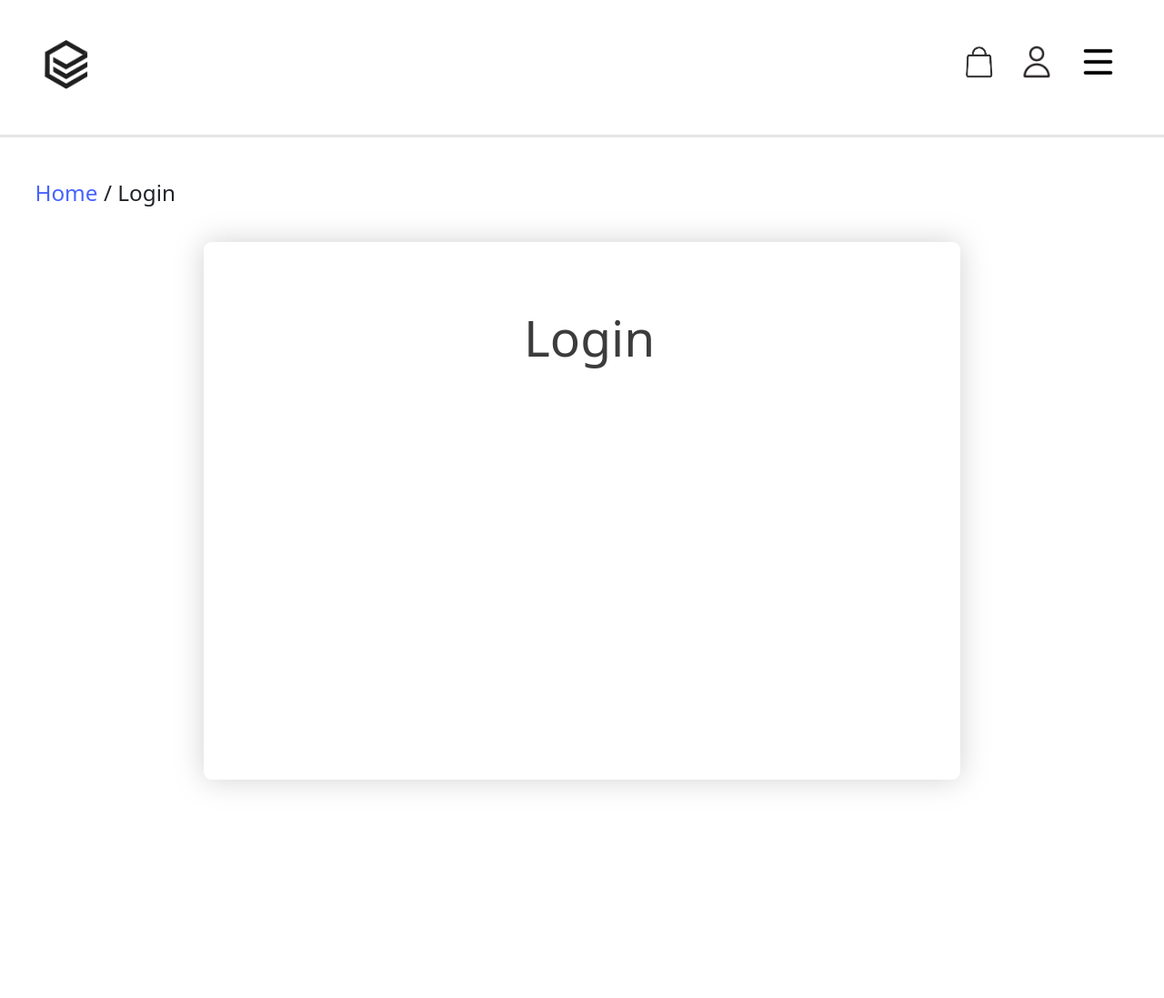
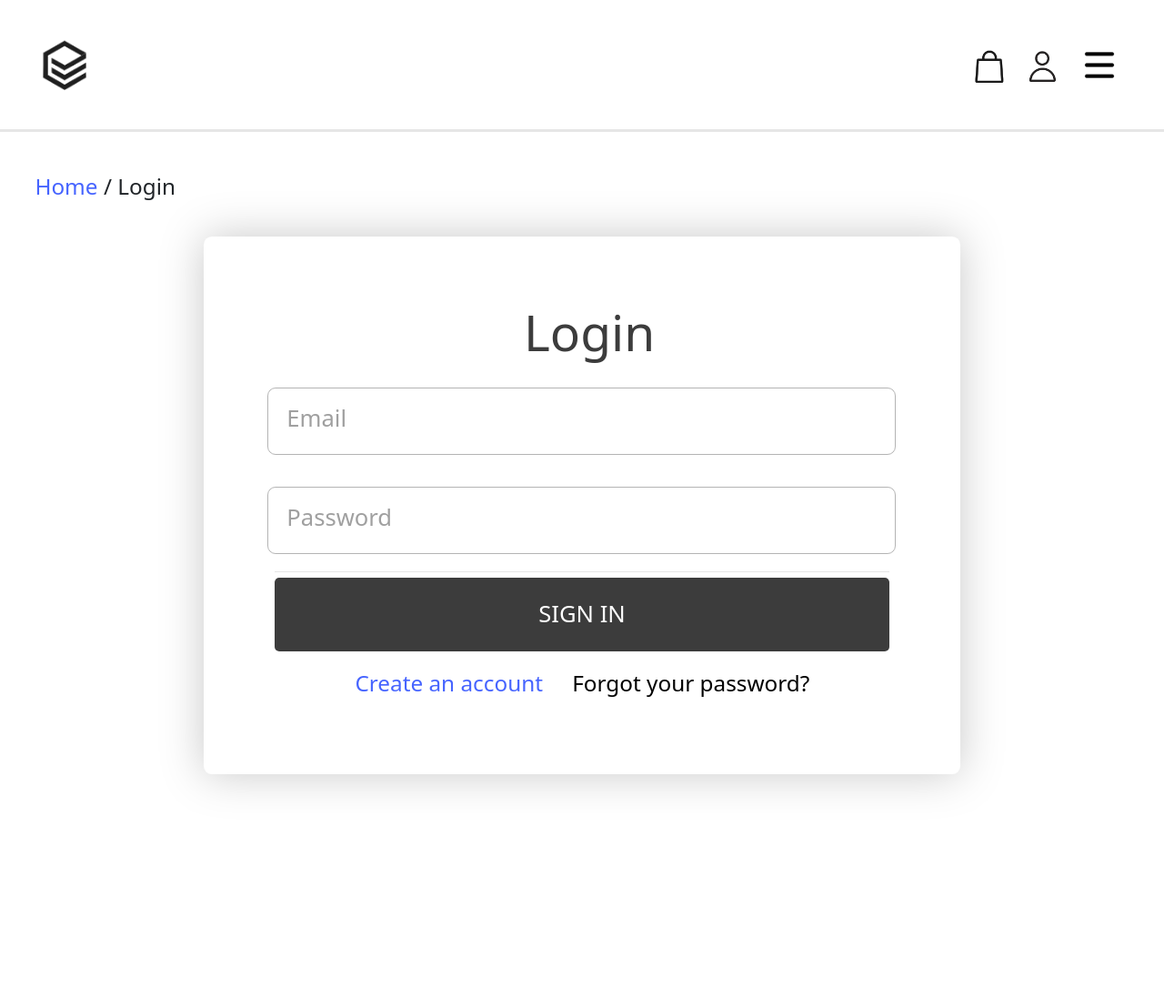
Before and after one commit to SpecialNoel/evershop-website-copy-rep, a Flask app: template templates/userlogin.html in a window 1280 px wide. Shown: the top 1097 px of the page at 91% size. Run offline with Flask 3, Linux system fonts and the light colour scheme; the template is opened without the code that fills it, so the values that code supplies are empty.

Commit message:
adjusted image size and added empty html files for create-account and reset-password

```diff
--- a/css/login-stylesheet.css
+++ b/css/login-stylesheet.css
@@ -28,40 +28,20 @@ html, body {
 
 /*** Icon Images and Related Buttons in Website Header ***/
 #main-logo-image {
-    width: 9vw;
-    height: auto;
-    margin: 1.3vw;
+    width: 4.5vw;
+    margin: 3.3vw;
 }
 
 #shopping-bag-image {
-    width: 5vw;
-    height: auto;
-    margin-top: 3vw;
-    margin-left: 10vw;
-}
-
-.shop-button {
-    width: 17.5%;
-    margin-left: 2.6vw;
-
-    background-color: rgb(40, 40, 40);
-    border-radius: 0.3vw;
-    border-top: none;
-    border-left: none;
-    border-bottom: none;
-    border-right: none;
-
-    display: block;
-
-    color:  rgb(255, 255, 255);
-    font-size: 2.1vw;
+    width: 2.8vw;
+    margin-top: 4.3vw;
+    margin-left: 12.5vw;
 }
 
 #user-icon-image {
-    width: 4.5vw;
-    height: auto;
-    margin-top: 2.6vw;
-    margin-left: -0.1vw;
+    width: 2.6vw;
+    margin-top: 4.3vw;
+    margin-left: 1.5vw;
 }
 
 
@@ -72,8 +52,9 @@ html, body {
 }
 
 #side-menu-icon-image {
-    width: 3.7vw;
-    height: auto;
+    width: 3.8vw;
+    margin-top: 0.7vw;
+    margin-left: 0.1vw;
 }
 
 .side-menu-button {
@@ -155,8 +136,8 @@ html, body {
     background-color: rgb(255, 255, 255);
     border-radius: 0.7vw;
 
-    /* Black shadow with 10px blur */
-    filter: drop-shadow(0 0 16px rgb(210, 210, 210));
+    /* Black shadow blur */
+    filter: drop-shadow(0 0 24px rgb(200, 200, 200));
 }
 
 #login-panel-header-text {
@@ -167,6 +148,104 @@ html, body {
 
     font-size: 4.3vw;
     color: rgb(60, 60, 60)
+}
+
+.login-panel-container row {
+    content: "";
+    display: table;
+    clear: both;
+}
+
+.row hr {
+    width: 79%;
+    margin-top: 1.5vw;
+    margin-left: auto;
+    margin-right: auto;
+
+    color: rgb(150, 150, 150);
+}
+
+.login-panel-text-field {
+    padding-top: 13vw;
+    margin-left: 5.5vw;
+}
+
+#email-text-column, #password-column {
+    width: 83%;
+    height: 5.8vw;
+    margin-left: auto;
+    margin-right: auto;
+
+    border: 1px solid rgb(180, 180, 180);
+    border-radius: 0.7vw;
+    resize: none;
+
+    text-indent: 1.4vw;
+    color: rgb(60, 60, 60);
+}
+
+#email-text-column {
+    top: 5vw;
+    left: 10vw;
+}
+
+#password-column {
+    margin-top: 2.7vw;
+    margin-left: auto;
+    margin-right: auto;
+}
+
+#email-text-column::placeholder, #password-column::placeholder{
+    font-size: 2vw;
+    color: rgb(160, 160, 160);
+}
+
+#login-submit-button {
+    margin-top: -0.8vw;
+    width: 79%;
+    height: 6.3vw;
+    margin-left: auto;
+    margin-right: auto;
+
+    border-radius: 0.4vw;
+    border-style: none;
+
+    font-size: 2vw;
+    color: rgb(255, 255, 255);
+    background-color: rgb(60, 60, 60);
+}
+
+#login-submit-button:hover {
+    background-color: rgb(21, 94, 69);
+}
+
+.login-panel-option {
+    padding-top: 1.3vw;
+
+    display: inline-block;
+
+    font-size: 2vw;
+}
+
+.login-panel-option a {
+    text-decoration: none;
+}
+
+#create-account-text {
+    padding-left: 13vw;
+
+    color: rgb(70, 100, 255);
+    font-size: 1.9vw;
+}
+
+#forgot-password-text {
+    padding-left: 2vw;
+
+    font-size: 1.9vw;
+}
+
+#reset-password-link {
+    color: rgb(0, 0, 0);
 }
 
 
--- a/templates/userlogin.html
+++ b/templates/userlogin.html
@@ -91,7 +91,35 @@
     <!--Login Panel-->
     <div class="login-panel-container">
       <span id="login-panel-header-text">Login</span>
-      <div></div>
+      <div class="row">
+        <div class="login-panel-text-field">
+          <input
+            type="text"
+            id="email-text-column"
+            name="email"
+            placeholder="Email"
+          />
+          <input
+            type="password"
+            id="password-column"
+            name="password"
+            placeholder="Password"
+          />
+        </div>
+        <hr />
+        <input type="submit" id="login-submit-button" value="SIGN IN" />
+      </div>
+      <div class="login-panel-option">
+        <a
+          href="file:///Users/jianminglin/Desktop/evershop-website-copy-rep/templates/createaccount.html"
+          ><span id="create-account-text">Create an account</span></a
+        >
+        <a
+          href="file:///Users/jianminglin/Desktop/evershop-website-copy-rep/templates/resetpassword.html"
+          id="reset-password-link"
+          ><span id="forgot-password-text">Forgot your password?</span></a
+        >
+      </div>
     </div>
 
     <!--Empty Spacing-->
```
Also changed, not shown: css/home-stylesheet.css (+11 -30 lines), templates/createaccount.html (added, +9 -0 lines), templates/resetpassword.html (added, +9 -0 lines), img/evershop-logo-img.png, img/shopping-bag-img.png, img/side-menu-icon-img.png, img/user-icon-img.png, 1 other file.
